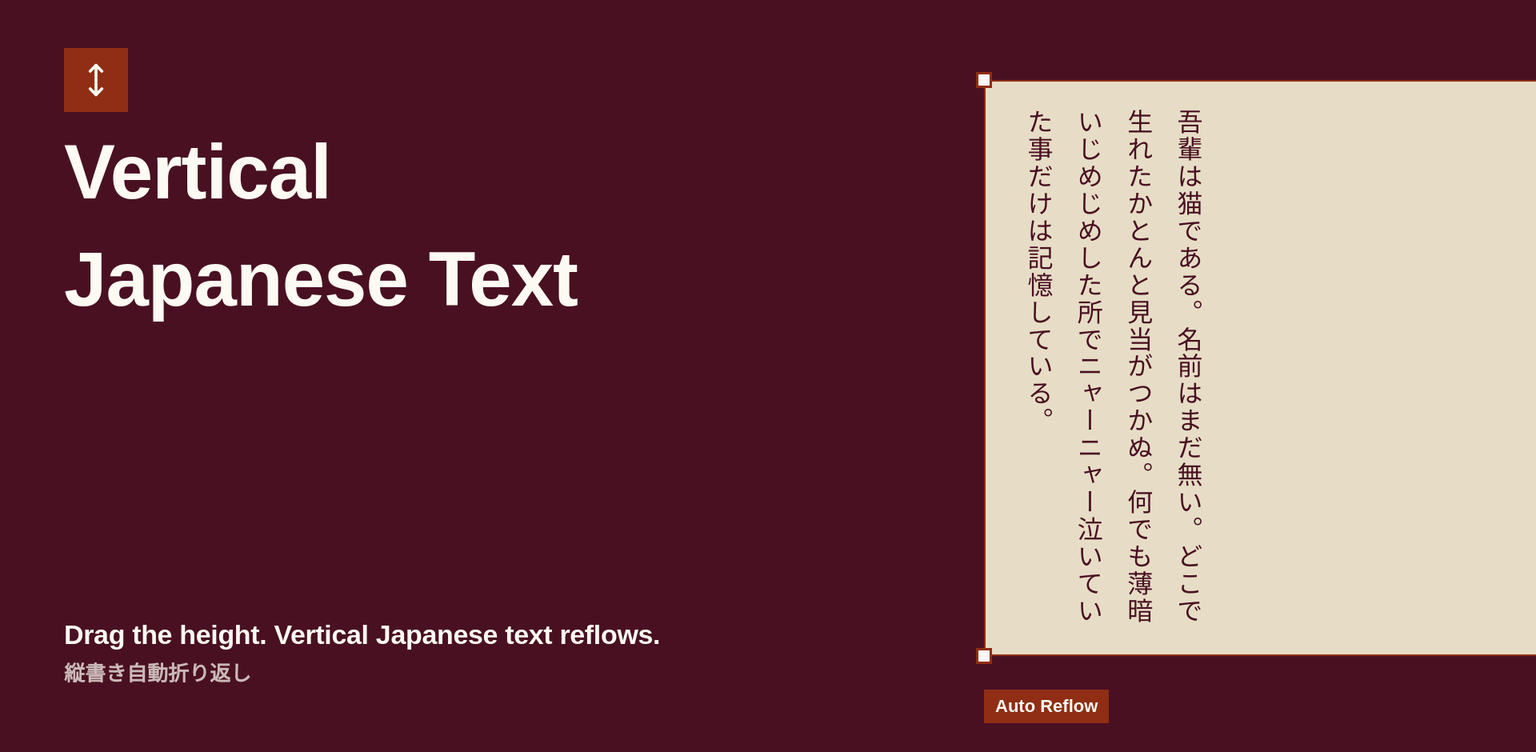
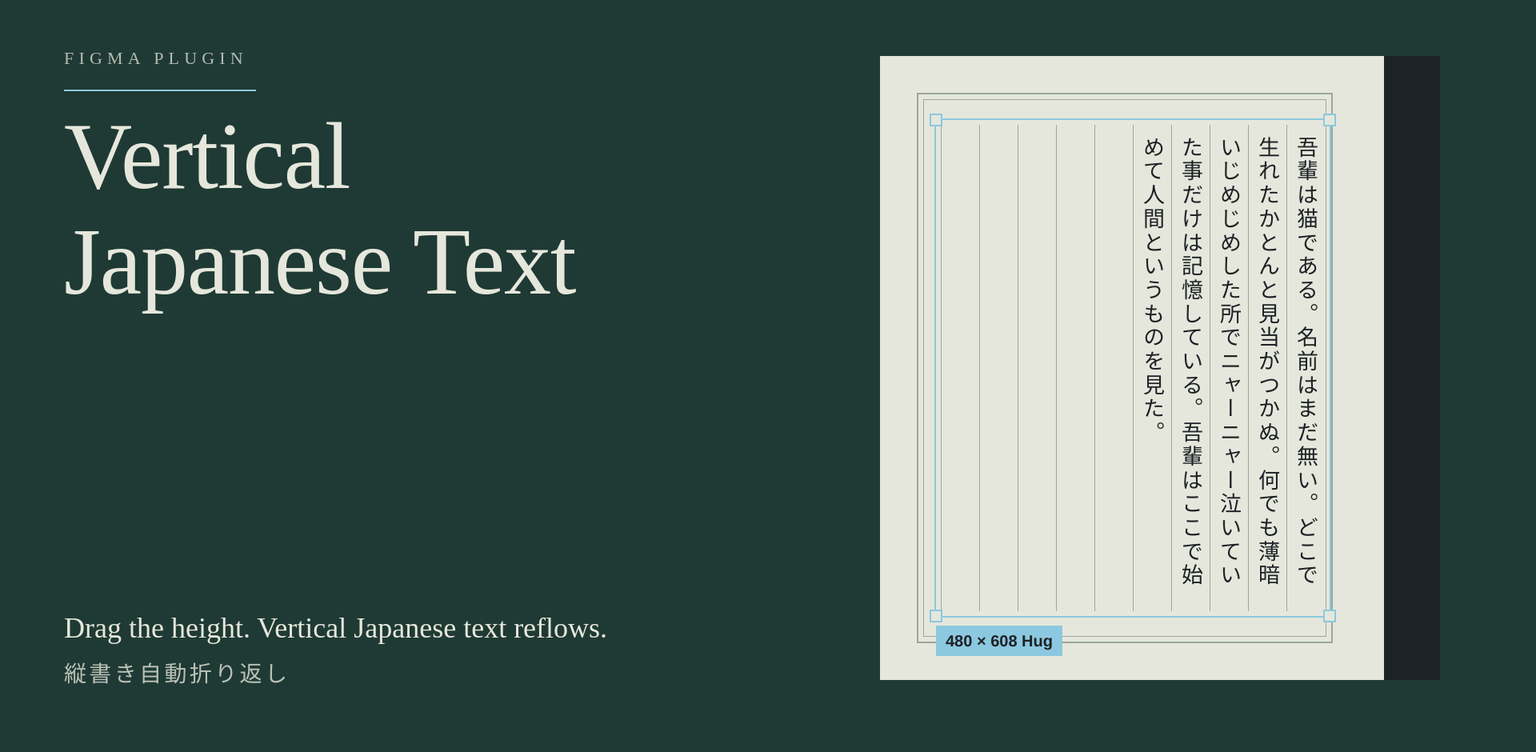
Before and after one commit to iori73/vertical-japanese-text, a website: page assets/source/cover.html in a window 1280 px wide. Shown: the part 20-960 px from the top of the page at 80% size, 1920 px wide, since content can reach past the window. Drawn offline with Linux system fonts and the light colour scheme.

Commit message:
Classic direction: new cover and icon (chalkboard green and paper, ruled-notebook motif)
Co-Authored-By: Claude Sonnet 5.5 <noreply@anthropic.com>

```diff
--- a/assets/source/cover.html
+++ b/assets/source/cover.html
@@ -4,53 +4,55 @@
 <meta charset="utf-8" />
 <title>Vertical Japanese Text cover</title>
 <!--
-  Layout follows the note thumbnail system (ai-ops: reference/wa-colors/thumbnail-pattern-library-v4.md), type T-08:
-  margin 80, category label 80x80 at (80,80), title at (80,168), title style = bold / line-height 140% / letter-spacing -1%.
-  Category: design (ink #491022, text #FCFAF2, label #8F2E14). Surface on the dark ground is washi #E7DDC6.
-  Canvas is 1920x960 because Figma Community covers are 2:1.
+  Classic direction (2026-11-05): after a Japanese ruled notebook (立罫ノート).
+  ground = chalkboard green #1F3A34, paper = off-white #E6E7DC, spine ink = #1D2226, rule blue = #8CC8DF (used thinly).
+  Canvas 1920x960 (Figma Community cover, 2:1). Margin 80.
 -->
 <style>
-  :root { --ink:#491022; --paper:#FCFAF2; --label:#8F2E14; --washi:#E7DDC6; }
+  :root { --green:#1F3A34; --paper:#E6E7DC; --ink:#1D2226; --rule:#8CC8DF; --line:#9AA79C; }
   * { box-sizing: border-box; margin: 0; }
   html, body { width: 1920px; height: 960px; }
-  body {
-    position: relative; overflow: hidden; background: var(--ink); color: var(--paper);
-    font-family: 'YuGothic', 'Yu Gothic', 'Hiragino Sans', sans-serif; font-weight: 700;
-  }
-  .label { position: absolute; left: 80px; top: 80px; width: 80px; height: 80px; background: var(--label);
-    display: grid; place-items: center; }
-  .title { position: absolute; left: 80px; top: 168px; font-size: 96px; line-height: 1.4; letter-spacing: -.01em; }
+  body { position: relative; overflow: hidden; background: var(--green); color: var(--paper);
+    font-family: 'Baskerville', 'Iowan Old Style', 'Hiragino Mincho ProN', 'Yu Mincho', serif; }
+  .tag { position: absolute; left: 80px; top: 80px; font-size: 22px; letter-spacing: .28em; text-transform: uppercase; opacity: .75; }
+  .title { position: absolute; left: 80px; top: 150px; font-size: 118px; line-height: 1.12; font-weight: 400; letter-spacing: -.01em; }
   .sub { position: absolute; left: 80px; bottom: 80px; }
-  .sub .en { font-size: 34px; line-height: 1.4; letter-spacing: -.01em; }
-  .sub .ja { margin-top: 6px; font-size: 26px; line-height: 1.4; opacity: .72; }
-  .card { position: absolute; left: 1230px; top: 120px; width: 900px; height: 720px; background: var(--washi); }
-  .card .t {
-    position: absolute; left: 36px; top: 36px; height: 648px; display: inline-block;
-    writing-mode: vertical-rl; font-family: 'Hiragino Mincho ProN', 'Yu Mincho', serif; font-weight: 400;
-    font-size: 32px; line-height: 1.95; letter-spacing: .06em; color: var(--ink);
-  }
-  .frame { position: absolute; left: 1230px; top: 120px; width: 900px; height: 720px; outline: 2px solid var(--label); outline-offset: -2px; }
-  .h { position: absolute; width: 20px; height: 20px; background: var(--paper); border: 3px solid var(--label); }
-  .chip { position: absolute; left: 1230px; top: 120px; transform: translate(0, 100%); margin-top: 720px;
-    background: var(--label); color: var(--paper); font-size: 22px; line-height: 1; padding: 10px 14px; }
+  .sub .en { font-size: 36px; line-height: 1.4; }
+  .sub .ja { margin-top: 10px; font-family: 'Hiragino Mincho ProN', 'Yu Mincho', serif; font-size: 28px; opacity: .78; letter-spacing: .12em; }
+  .rule { position: absolute; left: 80px; top: 132px; width: 240px; height: 2px; background: var(--rule); }
+
+  /* the notebook cover */
+  .book { position: absolute; left: 1100px; top: 90px; width: 700px; height: 780px; background: var(--paper); }
+  .spine { position: absolute; right: 0; top: 0; bottom: 0; width: 70px; background: var(--ink); }
+  .frame { position: absolute; left: 46px; top: 46px; width: 520px; height: 688px; border: 2px solid var(--line); }
+  .frame::after { content: ''; position: absolute; inset: 6px; border: 1px solid var(--line); }
+  .ruled { position: absolute; left: 76px; top: 86px; width: 480px; height: 608px;
+    background: repeating-linear-gradient(to left, transparent 0, transparent 47px, var(--line) 47px, var(--line) 48px);
+    border-left: 1px solid var(--line); }
+  .ruled .t { position: absolute; right: 0; top: 14px; height: 580px; writing-mode: vertical-rl;
+    font-family: 'Hiragino Mincho ProN', 'Yu Mincho', serif; font-size: 27px; line-height: 48px; letter-spacing: .1em; color: var(--ink); }
+  .sel { position: absolute; left: 70px; top: 80px; width: 492px; height: 620px; outline: 2px solid var(--rule); outline-offset: 0; }
+  .h { position: absolute; width: 16px; height: 16px; background: var(--paper); border: 2px solid var(--rule); }
+  .chip { position: absolute; left: 70px; top: 712px; background: var(--rule); color: var(--ink); font-family: 'Helvetica Neue', sans-serif; font-weight: 600; font-size: 20px; line-height: 1; padding: 9px 12px; }
 </style>
 </head>
 <body>
-  <div class="label">
-    <svg width="44" height="44" viewBox="0 0 24 24" fill="none" stroke="#FCFAF2" stroke-width="2" stroke-linecap="round" stroke-linejoin="round">
-      <polyline points="8 18 12 22 16 18"/><polyline points="8 6 12 2 16 6"/><line x1="12" x2="12" y1="2" y2="22"/>
-    </svg>
-  </div>
+  <div class="tag">Figma plugin</div>
+  <div class="rule"></div>
   <div class="title">Vertical<br>Japanese Text</div>
   <div class="sub">
     <div class="en">Drag the height. Vertical Japanese text reflows.</div>
     <div class="ja">縦書き自動折り返し</div>
   </div>
 
-  <div class="card"><div class="t">吾輩は猫である。名前はまだ無い。どこで生れたかとんと見当がつかぬ。何でも薄暗いじめじめした所でニャーニャー泣いていた事だけは記憶している。</div></div>
-  <div class="frame"></div>
-  <i class="h" style="left:1220px;top:110px"></i>
-  <i class="h" style="left:1220px;top:830px"></i>
-  <div class="chip">Auto Reflow</div>
+  <div class="book">
+    <div class="frame"></div>
+    <div class="ruled"><div class="t">吾輩は猫である。名前はまだ無い。どこで生れたかとんと見当がつかぬ。何でも薄暗いじめじめした所でニャーニャー泣いていた事だけは記憶している。吾輩はここで始めて人間というものを見た。</div></div>
+    <div class="sel"></div>
+    <i class="h" style="left:62px;top:72px"></i><i class="h" style="left:554px;top:72px"></i>
+    <i class="h" style="left:62px;top:692px"></i><i class="h" style="left:554px;top:692px"></i>
+    <div class="chip">480 × 608 Hug</div>
+    <div class="spine"></div>
+  </div>
 </body>
 </html>
```
Also changed, not shown: assets/source/icon.html (deleted, +0 -27 lines), assets/README.md, assets/publish/cover.png, assets/publish/icon-128.png, assets/source/icon-640.png (added).
